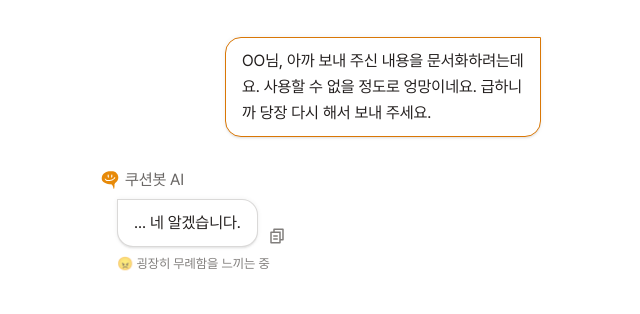
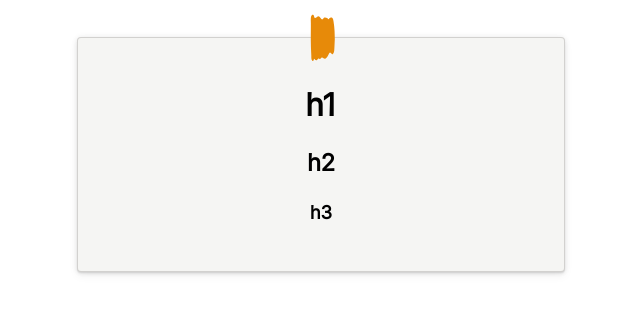
Before and after one commit to Cushion-Dev/Cushion-FE, a React (Vite) app: page / in a window 1280 px wide. Shown: the top 314 px of the page, without its empty margins (319-959 px from the left). Built offline with nearby package versions, Linux system fonts and the light colour scheme.

Commit message:
FEAT: attach 컴포넌트 구현 완료

```diff
--- /dev/null
+++ b/src/components/common/Attach/Attach.tsx
@@ -0,0 +1,23 @@
+import { ReactNode } from 'react';
+
+import { ReactComponent as StickyIcon } from '../../../../public/assets/icon/attach/cushionVectorAsset.svg';
+
+import { AttachContainer } from '../../../styles/common/Attach/Attach';
+import { IconWrapper } from './Icon';
+
+interface AttachProps {
+  children: ReactNode;
+}
+
+function Attach({ children }: AttachProps) {
+  return (
+    <AttachContainer>
+      <IconWrapper>
+        <StickyIcon></StickyIcon>
+      </IconWrapper>
+      {children}
+    </AttachContainer>
+  );
+}
+
+export default Attach;
--- /dev/null
+++ b/src/components/common/Attach/Icon.ts
@@ -0,0 +1,7 @@
+import { styled } from 'styled-components';
+
+export const IconWrapper = styled.div`
+  position: absolute;
+  left: 220px;
+  top: -24px;
+`;
--- a/src/pages/App.tsx
+++ b/src/pages/App.tsx
@@ -1,10 +1,15 @@
 import styled from 'styled-components';
 import SpeechExample from '../components/common/Bubble/SpeechExample';
+import Attach from '../components/common/Attach/Attach';
 
 const App = () => {
   return (
     <Container>
-      <SpeechExample />
+      <Attach>
+        <h1>h1</h1>
+        <h2>h2</h2>
+        <h3>h3</h3>
+      </Attach>
     </Container>
   );
 };
--- /dev/null
+++ b/src/styles/common/Attach/Attach.ts
@@ -0,0 +1,20 @@
+import { styled } from 'styled-components';
+import { semantic } from '../../semantic';
+
+export const AttachContainer = styled.div`
+  display: flex;
+  align-items: center;
+  flex-direction: column;
+  gap: 24px;
+  position: relative;
+  width: 488px;
+  padding: 48px 24px;
+  border: 1px solid ${semantic.light.border.transparent.neutral};
+  background: ${semantic.light.bg.solid.heavy};
+  border-radius: 4px;
+  box-shadow:
+    0px 1.3px 1.1px 0px rgba(12, 10, 9, 0.07),
+    0px 2.1px 3.8px 0px rgba(12, 10, 9, 0.05),
+    0px 4px 9.3px 0px rgba(12, 10, 9, 0.05),
+    0px 0px 6.1px 0px rgba(12, 10, 9, 0.07);
+`;
```
Also changed, not shown: public/assets/icon/attach/cushionVectorAsset.svg (added).
